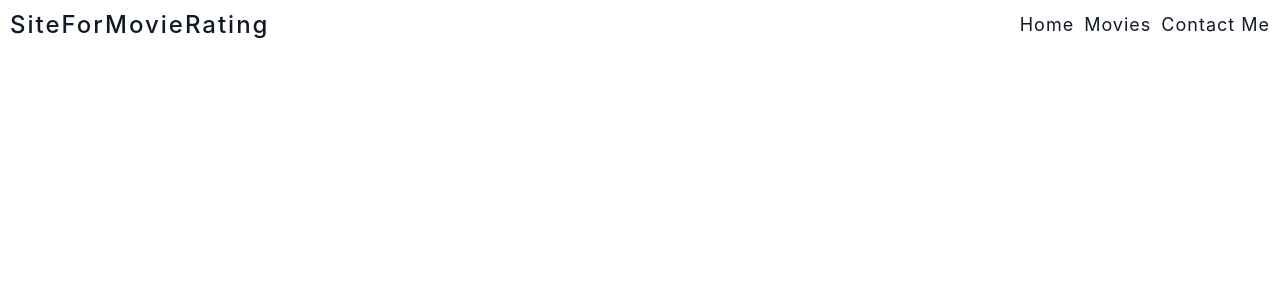
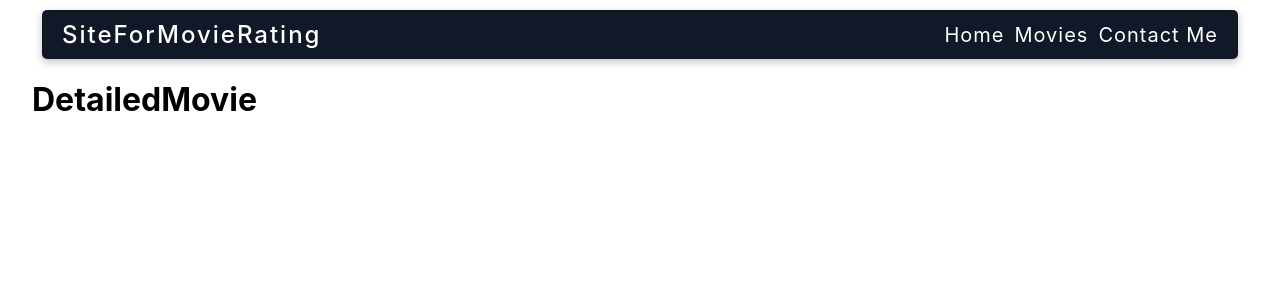
Before and after one commit to SenanM1/site-for-movie-rating, a React (Create React App) app: page /detailedMovie in a window 1280 px wide. Shown: the top 300 px of the page. Built offline with nearby package versions, Linux system fonts and the light colour scheme.

Commit message:
working on detailedMovie

```diff
--- a/package.json
+++ b/package.json
@@ -15,8 +15,8 @@
   },
   "scripts": {
     "start": "react-scripts start",
-    "predeploy":"npm run build",
-    "deploy":"gh-pages -d build",
+    "predeploy": "npm run build",
+    "deploy": "gh-pages -d build",
     "build": "react-scripts build",
     "test": "react-scripts test",
     "eject": "react-scripts eject"
--- /dev/null
+++ b/src/App.css
@@ -0,0 +1,4 @@
+main {
+    width: 95%;
+    margin: 0 auto;
+}
--- a/src/App.jsx
+++ b/src/App.jsx
@@ -2,20 +2,27 @@ import Movies from "./components/Movies";
 import Navbar from "./components/Navbar";
 import Home from "./components/Home";
 import ContactMe from "./components/ContactMe";
+import DetailedMovie from "./components/DetailedMovie";
+
+import './App.css';
+
 
 import { BrowserRouter as Router, Route, Switch} from 'react-router-dom';
 
 function App() {
 
     return (
+        <main>
         <Router>
             <Navbar />
             <Switch>
                 <Route exact path='/'><Home /></Route>
                 <Route path='/movies'><Movies /></Route>
                 <Route path='/contactme'><ContactMe /></Route>
+                <Route path='/detailedMovie'><DetailedMovie /></Route>
             </Switch>
         </Router>
+        </main>
     )
 };
 
--- /dev/null
+++ b/src/components/DetailedMovie.jsx
@@ -0,0 +1,9 @@
+function DetailedMovie() {
+    return (
+        <div>
+            <h1>DetailedMovie</h1>
+        </div>
+    )
+};
+
+export default DetailedMovie;
--- a/src/components/MovieListComponent.jsx
+++ b/src/components/MovieListComponent.jsx
@@ -1,8 +1,10 @@
 import './MovieListComponent.css'
+import { Link } from 'react-router-dom';
 
 function MovieListComponent(props) {
 
     return (
+        <Link to='/detailedMovie'>
             <div className='container'>
                 <div className='imgContainer'><img src={props.poster} alt="Poster Picture" /></div>
                 <div className="details">
@@ -19,6 +21,7 @@ function MovieListComponent(props) {
                     <span>{props.overview}</span>
                 </div>
             </div>
+        </Link>
     )
 }
 
--- a/src/components/Navbar.css
+++ b/src/components/Navbar.css
@@ -2,7 +2,13 @@
     display: flex;
     align-items: center;
     justify-content: space-between;
+    padding: 10px 20px;
     margin: 10px;
+
+    background-color:#111827;
+    border-radius: 5px;
+
+    box-shadow: rgba(0, 0, 0, 0.24) 0px 3px 8px;
 }
 
 .links {
@@ -13,15 +19,31 @@
 }
 
 a {
-    font-size: 18px;
+    font-size: 20px;
     text-decoration: none;
-    color: #111827;
+    color: #FFFFFF;
     letter-spacing: 1px;
+
+    transition: all 0.1s;
+}
+
+a:hover {
+    transform: scale(1.05);
+    color: #FFFBEB;
+
 }
 
 .title {
+
+    transition: all 0.5s;
     font-size: 24px;
     letter-spacing: 2px;
     font-weight: 500;
-    color: #111827;
+    color: #FFFFFF;
+    cursor: pointer;
+
 }
+
+.title:hover {
+    transform: scale(1.05);
+}
--- a/src/components/Navbar.jsx
+++ b/src/components/Navbar.jsx
@@ -4,7 +4,7 @@ import './Navbar.css';
 function Navbar() {
     return (
         <nav className="navbar">
-            <span className='title'>SiteForMovieRating</span>
+            <Link to='/'><span className='title'>SiteForMovieRating</span></Link>
             <div className="links">
                 <Link to="/">Home</Link>
                 <Link to="/movies">Movies</Link>
```
Lines whose indentation alone changed are shown as unchanged.
